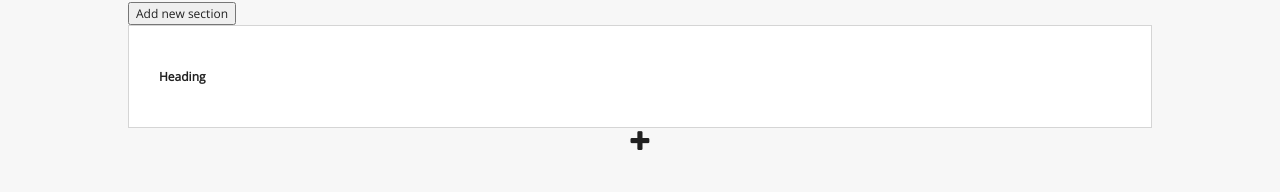
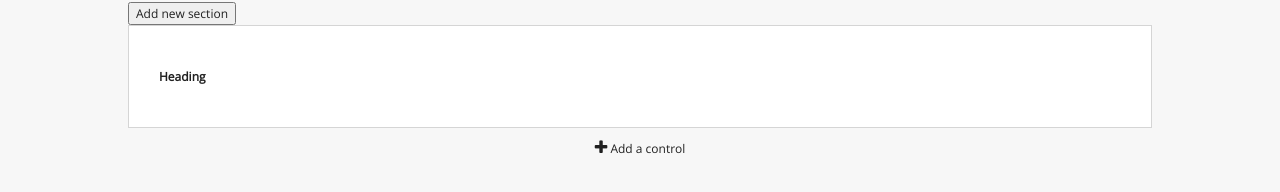
Before and after one commit to markw13a/form-hackathon, a React (Create React App) app: page / in a window 1280 px wide. Shown: the part 232-424 px from the top of the page. Built offline with nearby package versions, Linux system fonts and the light colour scheme.

Commit message:
text added for add and required

```diff
--- a/src/Field.jsx
+++ b/src/Field.jsx
@@ -8,7 +8,7 @@ const AddNewField = () => {
     return (
         <div className="add-button">
             <button onClick={() => dispatch({type: "addNewInputField"})}>
-                <i className="fa fa-plus icon"></i>
+                <i className="fa fa-plus icon"></i> Add a control
             </button>
         </div>
     );
@@ -88,7 +88,7 @@ const EditInput = ({type, index, label, required}) => {
                             checked={required}
                             onChange={() => dispatch({type: 'editFieldValue', index, key: 'required', value: !required})}
                         />
-                        <label for="toggle">Required Field</label>
+                        <label for="toggle">Required</label>
                     </div>
                     <div className="copy">
                         <i className="fa fa-copy icon"></i>
--- a/src/style/main.scss
+++ b/src/style/main.scss
@@ -42,11 +42,11 @@ header h1{color:#fff; font-size:20px}
     flex-direction: column;
     align-items: center;
     width: 100%;
+    margin:10px 0;
 
     button {
         cursor: pointer;
-        border: none; background:none; font-size:20px; right:0;
-        .icon {font-size: 24px;}
+        border: none; background:none; right:0;
     }
 }
 
@@ -58,7 +58,7 @@ header h1{color:#fff; font-size:20px}
 
 
 /* toggle switch */
-.required {  width:45px; border-right:1px solid #ddd;position: relative; }
+.required {  width:40px; border-right:1px solid #ddd;position: relative; }
 .required input[type=checkbox] {height: 0; width: 0; visibility: hidden;}
 .required input:checked+label {background: #69B74A;}
 .required label:active:after {width: 10px;}
@@ -66,7 +66,7 @@ header h1{color:#fff; font-size:20px}
 .required label {
     text-align:left;
     cursor: pointer;
-    text-indent: -85px;
+    text-indent: -60px;
     width: 40px;
     height: 20px;
     background: grey;
```
